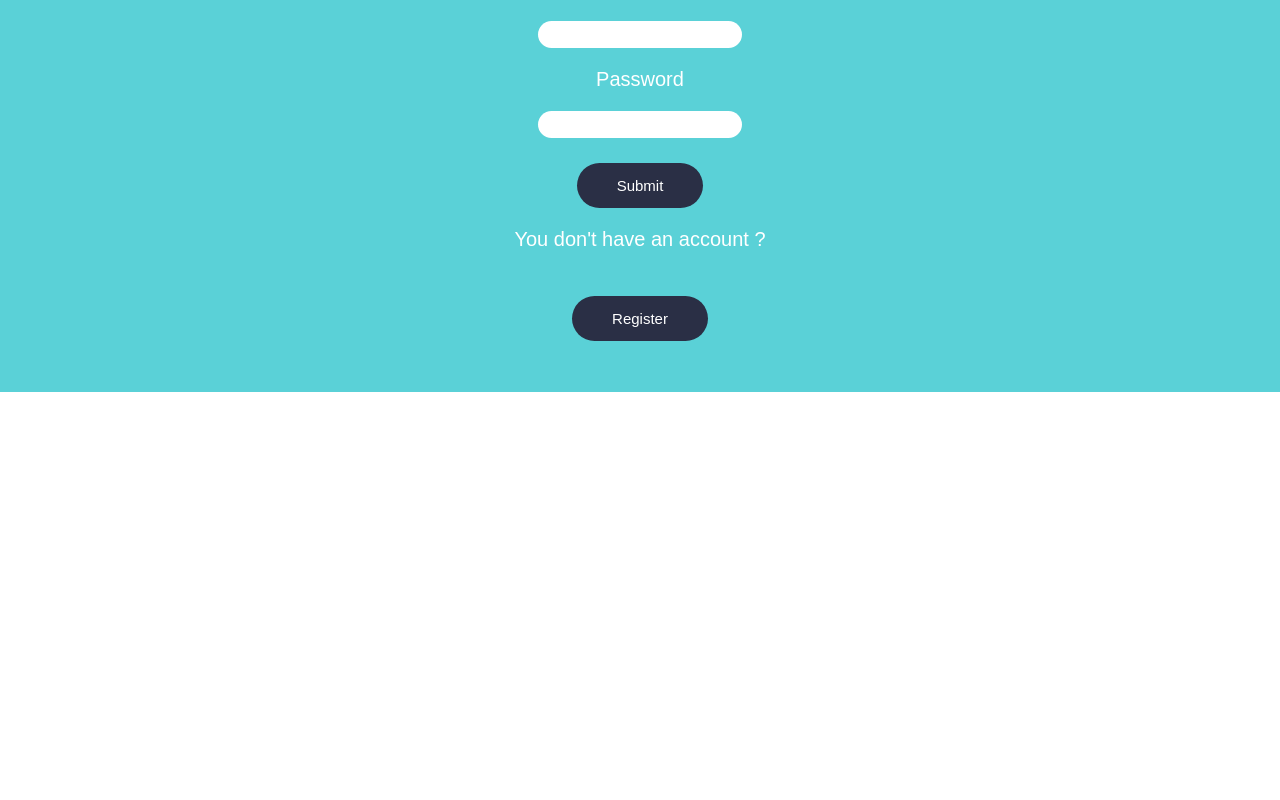
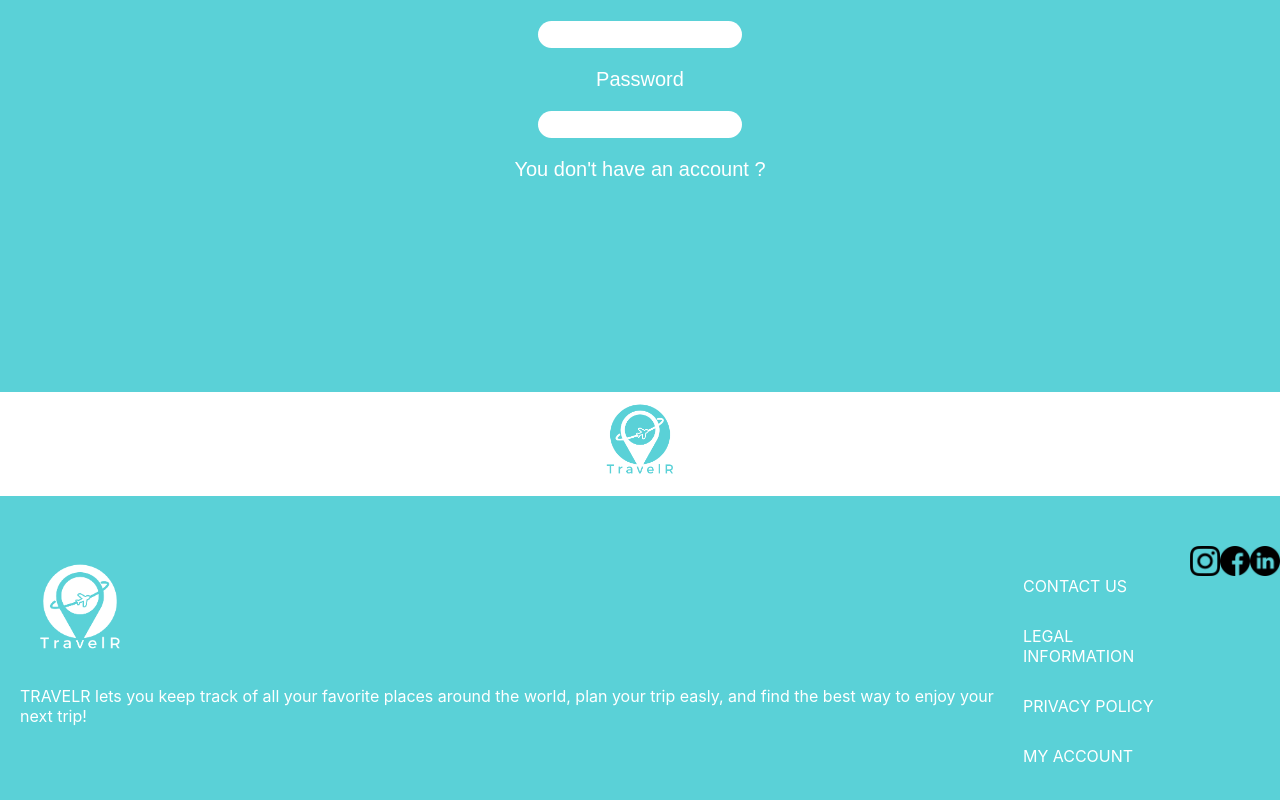
Before and after one commit to Anthony-Verges/roadBook_hackaton2-front, a React (Create React App) app: page / in a window 1280 px wide. Shown: the part 558-1358 px from the top of the page. Before the commit the page ends 950 px from the top, so only its background shows below. Built offline with nearby package versions, Linux system fonts and the light colour scheme; a web font is replaced by a local one.

Commit message:
Initializing layout

```diff
--- a/package.json
+++ b/package.json
@@ -12,6 +12,7 @@
     "husky": "^4.3.7",
     "leaflet": "^1.7.1",
     "prettier": "^2.2.1",
+    "prop-types": "^15.7.2",
     "react": "^17.0.1",
     "react-dom": "^17.0.1",
     "react-icons": "^4.1.0",
--- /dev/null
+++ b/src/Layout.jsx
@@ -0,0 +1,25 @@
+import PropTypes from "prop-types";
+import { Col, Container, Row } from "reactstrap";
+import Footer from "./Components/Footer/Footer";
+import Header from "./Components/Header/Header";
+
+const Layout = ({ children }) => {
+  return (
+    <>
+      <Container fluid>
+        <Header />
+        <Row>
+          <Col md="2"></Col>
+          <Col md="10">{children}</Col>
+        </Row>
+      </Container>
+      <Footer />
+    </>
+  );
+};
+
+Layout.propTypes = {
+  children: PropTypes.node.isRequired,
+};
+
+export default Layout;
--- a/src/Router.jsx
+++ b/src/Router.jsx
@@ -3,20 +3,21 @@
 import Register from "./Components/Register";
 import Dashboard from "./Components/Dashboard";
 import Trip from "./Components/Trip";
-import Header from "./Components/Header";
-import Footer from "./Components/Footer";
+import Layout from "./Layout";
 
 const Router = () => {
   return (
     <BrowserRouter>
-      {/* <Header /> */}
       <Switch>
         <Route exact path="/" component={Login} />
         <Route exact path="/Registration" component={Register} />
-        <Route exact path="/Dashboard" component={Dashboard} />
-        <Route exact path="/Trip" component={Trip} />
       </Switch>
-      {/* <Footer /> */}
+      <Switch>
+        <Layout>
+          <Route exact path="/Dashboard" component={Dashboard} />
+          <Route exact path="/Trip" component={Trip} />
+        </Layout>
+      </Switch>
     </BrowserRouter>
   );
 };
```
Also changed, not shown: 1 other file (tests, documents, lock files or other folders).
